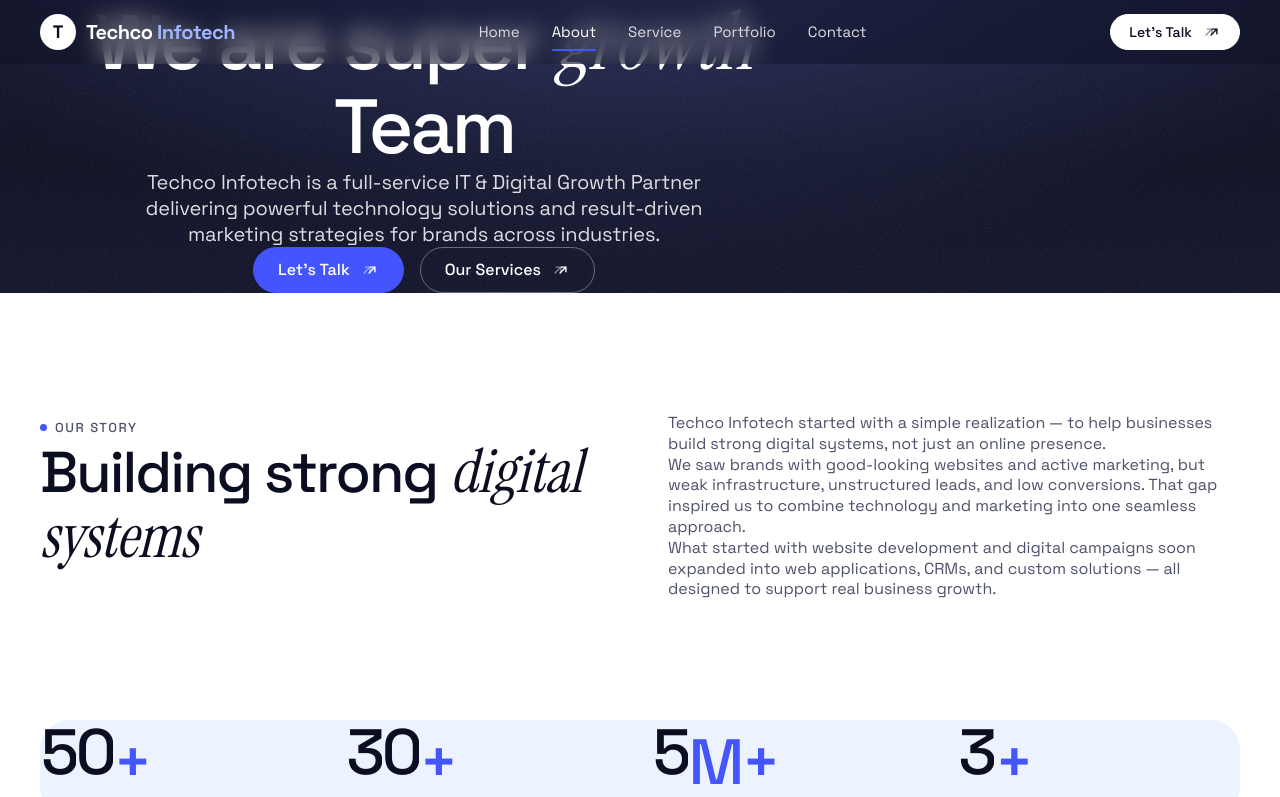
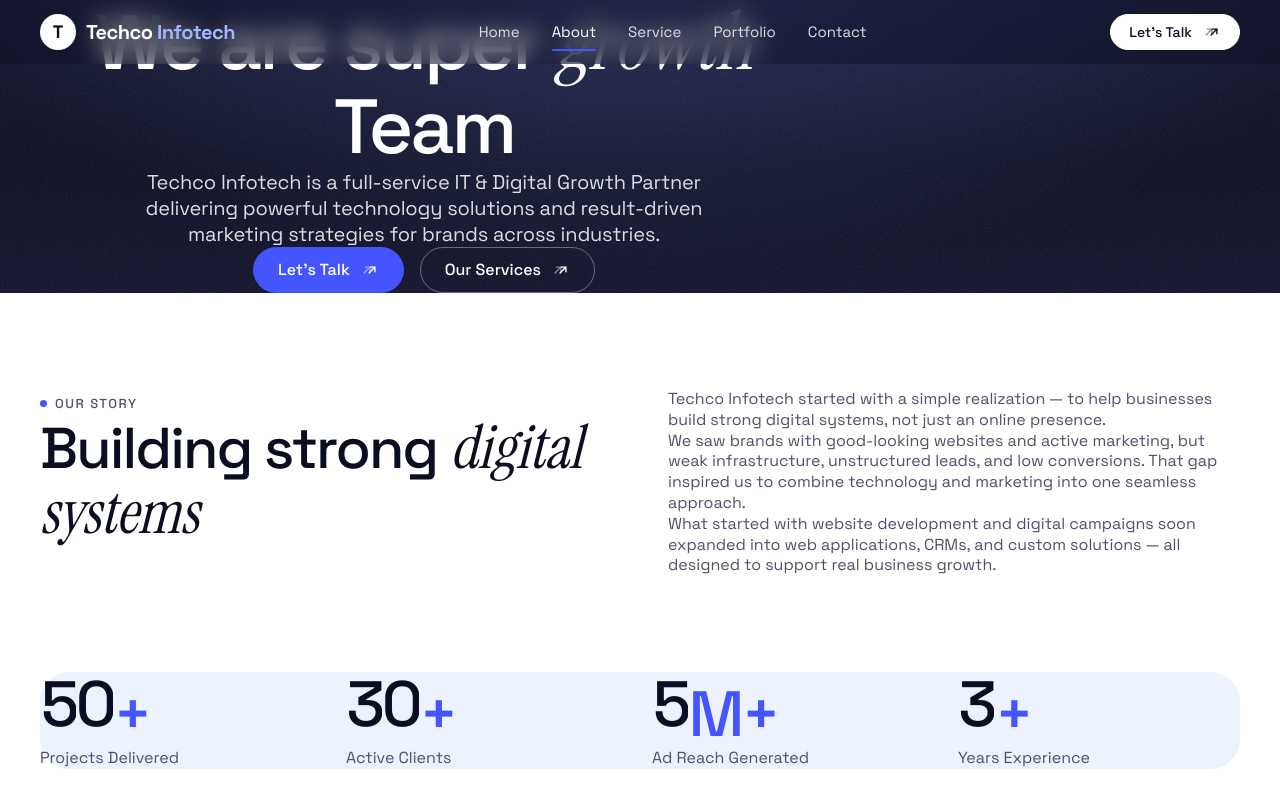
Before and after one commit to PRASANNX/techco-infotech-landing-page, a Next.js app: page /about in a window 1280 px wide. Shown: the top 797 px of the page. Built offline with nearby package versions, Linux system fonts and the light colour scheme.

Commit message:
UI/UX: Alignments and CSS typography/padding improvements

```diff
--- a/src/app/globals.css
+++ b/src/app/globals.css
@@ -267,14 +267,14 @@
 }
 
 .section-pad {
-  padding-top: 6rem;
-  padding-bottom: 6rem;
+  padding-top: 5rem;
+  padding-bottom: 5rem;
 }
 
 @media (min-width: 1024px) {
   .section-pad {
-    padding-top: 7.5rem;
-    padding-bottom: 7.5rem;
+    padding-top: 6rem;
+    padding-bottom: 6rem;
   }
 }
 
```
